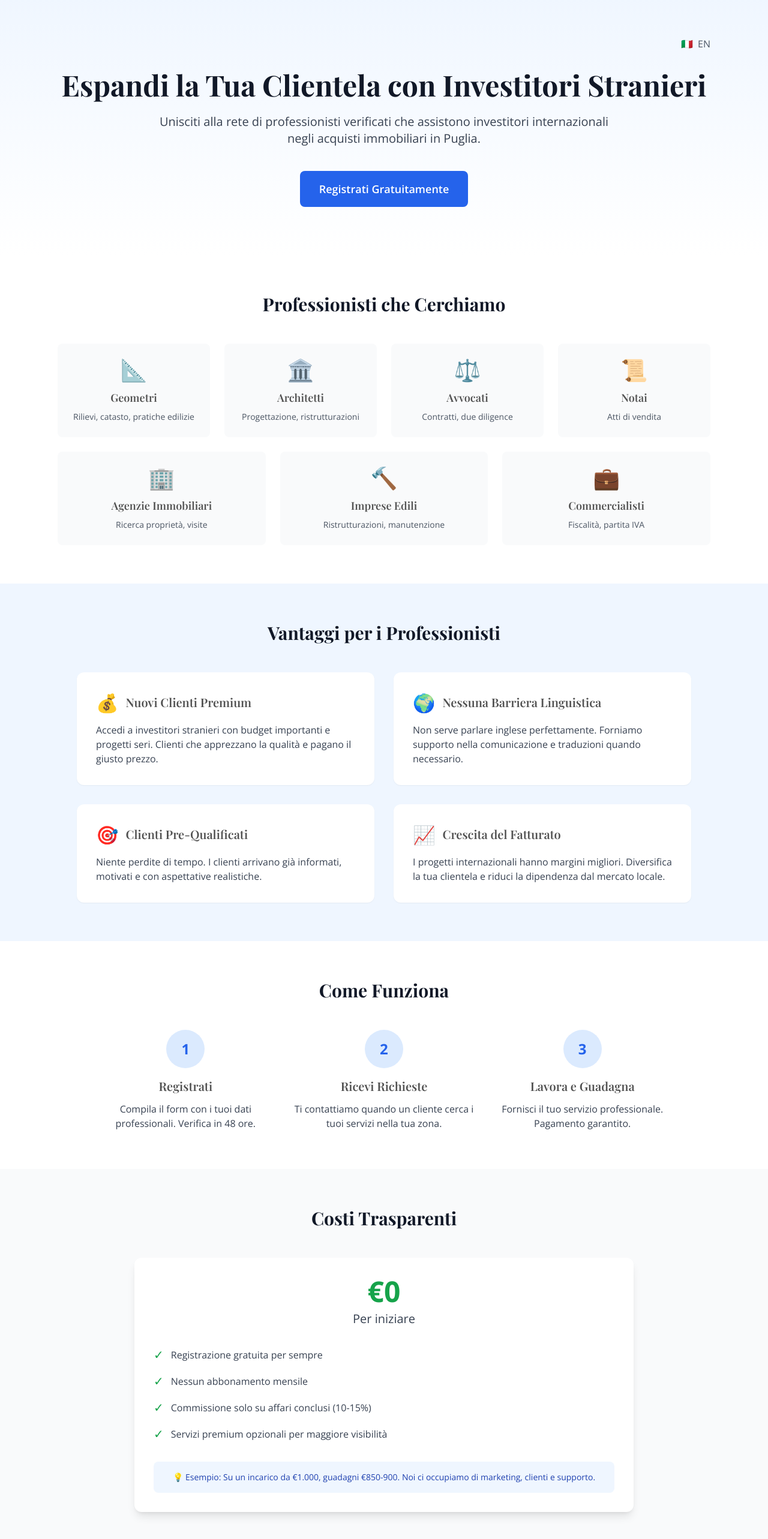
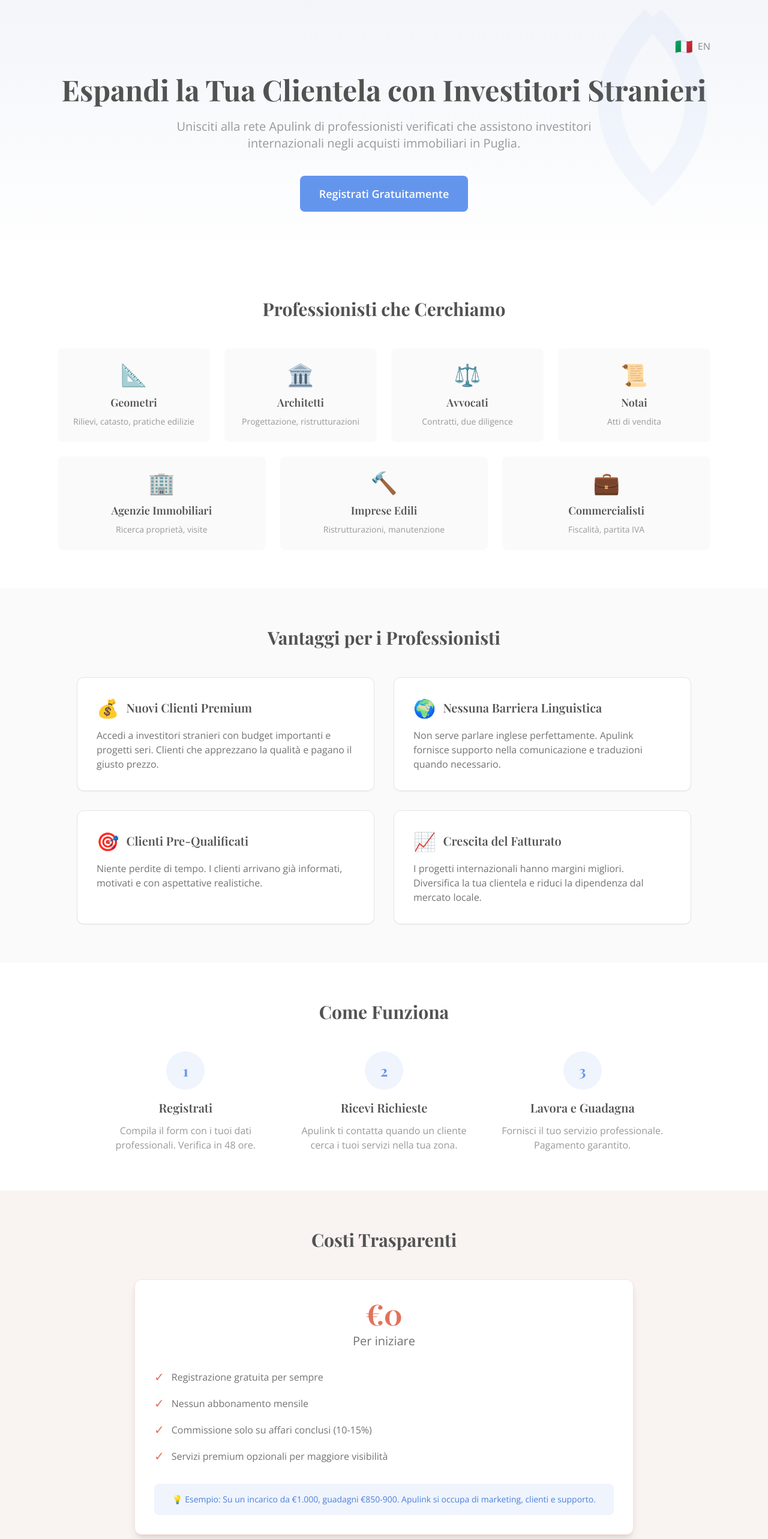
Before and after one commit to Geppix140269/PropertyProsDB, a Next.js app: page /professional in a window 1280 px wide. Shown: the part 100-2666 px from the top of the page at 60% size. Built offline with nearby package versions, Linux system fonts and the light colour scheme; a web font is replaced by a local one.

Commit message:
Update page.tsx

```diff
--- a/app/professional/page.tsx
+++ b/app/professional/page.tsx
@@ -8,33 +8,40 @@
   return (
     <>
       {/* Hero Section */}
-      <section className="bg-gradient-to-b from-blue-50 to-white py-20">
+      <section className="bg-gradient-to-b from-sea/5 to-white py-20 relative overflow-hidden">
+        {/* Decorative arch pattern */}
+        <div className="absolute top-0 right-0 w-96 h-96 opacity-5">
+          <svg viewBox="0 0 400 400" className="w-full h-full">
+            <path d="M200 50 Q 350 200 200 350 Q 50 200 200 50" fill="none" stroke="#6495ED" strokeWidth="40"/>
+          </svg>
+        </div>
+
         <div className="max-w-6xl mx-auto px-4 sm:px-6 lg:px-8">
           {/* Language Toggle */}
           <div className="flex justify-end mb-8">
             <button
               onClick={() => setLanguage(language === 'it' ? 'en' : 'it')}
-              className="flex items-center space-x-2 text-gray-600 hover:text-gray-900"
+              className="flex items-center space-x-2 text-stone-600 hover:text-sea font-medium"
             >
-              <span>{language === 'it' ? '🇮🇹' : '🇬🇧'}</span>
+              <span className="text-2xl">{language === 'it' ? '🇮🇹' : '🇬🇧'}</span>
               <span>{language === 'it' ? 'EN' : 'IT'}</span>
             </button>
           </div>
 
           <div className="text-center">
-            <h1 className="text-4xl md:text-5xl font-bold text-gray-900 mb-6">
+            <h1 className="font-playfair text-4xl md:text-5xl font-bold text-stone-800 mb-6">
               {language === 'it'
                 ? 'Espandi la Tua Clientela con Investitori Stranieri'
                 : 'Expand Your Client Base with Foreign Investors'
               }
             </h1>
-            <p className="text-xl text-gray-700 mb-10 max-w-3xl mx-auto">
+            <p className="text-xl text-stone-600 mb-10 max-w-3xl mx-auto">
               {language === 'it'
-                ? 'Unisciti alla rete di professionisti verificati che assistono investitori internazionali negli acquisti immobiliari in Puglia.'
-                : 'Join the network of verified professionals assisting international investors with property purchases in Puglia.'
+                ? 'Unisciti alla rete Apulink di professionisti verificati che assistono investitori internazionali negli acquisti immobiliari in Puglia.'
+                : 'Join the Apulink network of verified professionals assisting international investors with property purchases in Puglia.'
               }
             </p>
-            <button className="bg-blue-600 text-white px-8 py-4 rounded-lg font-semibold text-lg hover:bg-blue-700 transition-all duration-200">
+            <button className="bg-sea text-white px-8 py-4 rounded-lg font-semibold text-lg hover:bg-sea-dark transition-all duration-200">
               {language === 'it' ? 'Registrati Gratuitamente' : 'Register for Free'}
             </button>
           </div>
@@ -44,79 +51,79 @@
       {/* Who We Look For */}
       <section className="py-16 bg-white">
         <div className="max-w-6xl mx-auto px-4 sm:px-6 lg:px-8">
-          <h2 className="text-3xl font-bold text-center mb-12 text-gray-900">
+          <h2 className="font-playfair text-3xl font-bold text-center mb-12 text-stone-800">
             {language === 'it' ? 'Professionisti che Cerchiamo' : 'Professionals We Seek'}
           </h2>
 
           <div className="grid md:grid-cols-4 gap-6">
-            <div className="text-center p-6 bg-gray-50 rounded-lg">
+            <div className="text-center p-6 bg-stone-50 rounded-lg hover:bg-terracotta/5 transition-colors">
               <div className="text-4xl mb-3">📐</div>
-              <h3 className="font-semibold text-lg">
+              <h3 className="font-semibold text-lg text-stone-800">
                 {language === 'it' ? 'Geometri' : 'Surveyors'}
               </h3>
-              <p className="text-gray-600 text-sm mt-2">
+              <p className="text-stone-600 text-sm mt-2">
                 {language === 'it' ? 'Rilievi, catasto, pratiche edilizie' : 'Surveys, cadastre, building permits'}
               </p>
             </div>
 
-            <div className="text-center p-6 bg-gray-50 rounded-lg">
+            <div className="text-center p-6 bg-stone-50 rounded-lg hover:bg-terracotta/5 transition-colors">
               <div className="text-4xl mb-3">🏛️</div>
-              <h3 className="font-semibold text-lg">
+              <h3 className="font-semibold text-lg text-stone-800">
                 {language === 'it' ? 'Architetti' : 'Architects'}
               </h3>
-              <p className="text-gray-600 text-sm mt-2">
+              <p className="text-stone-600 text-sm mt-2">
                 {language === 'it' ? 'Progettazione, ristrutturazioni' : 'Design, renovations'}
               </p>
             </div>
 
-            <div className="text-center p-6 bg-gray-50 rounded-lg">
+            <div className="text-center p-6 bg-stone-50 rounded-lg hover:bg-terracotta/5 transition-colors">
               <div className="text-4xl mb-3">⚖️</div>
-              <h3 className="font-semibold text-lg">
+              <h3 className="font-semibold text-lg text-stone-800">
                 {language === 'it' ? 'Avvocati' : 'Lawyers'}
               </h3>
-              <p className="text-gray-600 text-sm mt-2">
+              <p className="text-stone-600 text-sm mt-2">
                 {language === 'it' ? 'Contratti, due diligence' : 'Contracts, due diligence'}
               </p>
             </div>
 
-            <div className="text-center p-6 bg-gray-50 rounded-lg">
+            <div className="text-center p-6 bg-stone-50 rounded-lg hover:bg-terracotta/5 transition-colors">
               <div className="text-4xl mb-3">📜</div>
-              <h3 className="font-semibold text-lg">
+              <h3 className="font-semibold text-lg text-stone-800">
                 {language === 'it' ? 'Notai' : 'Notaries'}
               </h3>
-              <p className="text-gray-600 text-sm mt-2">
+              <p className="text-stone-600 text-sm mt-2">
                 {language === 'it' ? 'Atti di vendita' : 'Sales deeds'}
               </p>
             </div>
           </div>
 
           <div className="grid md:grid-cols-3 gap-6 mt-6">
-            <div className="text-center p-6 bg-gray-50 rounded-lg">
+            <div className="text-center p-6 bg-stone-50 rounded-lg hover:bg-terracotta/5 transition-colors">
               <div className="text-4xl mb-3">🏢</div>
-              <h3 className="font-semibold text-lg">
+              <h3 className="font-semibold text-lg text-stone-800">
                 {language === 'it' ? 'Agenzie Immobiliari' : 'Real Estate Agencies'}
               </h3>
-              <p className="text-gray-600 text-sm mt-2">
+              <p className="text-stone-600 text-sm mt-2">
                 {language === 'it' ? 'Ricerca proprietà, visite' : 'Property search, viewings'}
               </p>
             </div>
 
-            <div className="text-center p-6 bg-gray-50 rounded-lg">
+            <div className="text-center p-6 bg-stone-50 rounded-lg hover:bg-terracotta/5 transition-colors">
               <div className="text-4xl mb-3">🔨</div>
-              <h3 className="font-semibold text-lg">
+              <h3 className="font-semibold text-lg text-stone-800">
                 {language === 'it' ? 'Imprese Edili' : 'Construction Companies'}
               </h3>
-              <p className="text-gray-600 text-sm mt-2">
+              <p className="text-stone-600 text-sm mt-2">
                 {language === 'it' ? 'Ristrutturazioni, manutenzione' : 'Renovations, maintenance'}
               </p>
             </div>
 
-            <div className="text-center p-6 bg-gray-50 rounded-lg">
+            <div className="text-center p-6 bg-stone-50 rounded-lg hover:bg-terracotta/5 transition-colors">
               <div className="text-4xl mb-3">💼</div>
-              <h3 className="font-semibold text-lg">
+              <h3 className="font-semibold text-lg text-stone-800">
                 {language === 'it' ? 'Commercialisti' : 'Accountants'}
               </h3>
-              <p className="text-gray-600 text-sm mt-2">
+              <p className="text-stone-600 text-sm mt-2">
                 {language === 'it' ? 'Fiscalità, partita IVA' : 'Tax matters, VAT'}
               </p>
             </div>
@@ -125,19 +132,19 @@
       </section>
 
       {/* Benefits */}
-      <section className="py-16 bg-blue-50">
+      <section className="py-16 bg-stone-50">
         <div className="max-w-6xl mx-auto px-4 sm:px-6 lg:px-8">
-          <h2 className="text-3xl font-bold text-center mb-12 text-gray-900">
+          <h2 className="font-playfair text-3xl font-bold text-center mb-12 text-stone-800">
             {language === 'it' ? 'Vantaggi per i Professionisti' : 'Benefits for Professionals'}
           </h2>
 
           <div className="grid md:grid-cols-2 gap-8 max-w-5xl mx-auto">
-            <div className="bg-white rounded-xl p-8 shadow-sm">
-              <h3 className="text-xl font-semibold mb-4 flex items-center">
-                <span className="text-3xl mr-3">💰</span>
+            <div className="bg-white rounded-xl p-8 shadow-sm border border-stone-200">
+              <h3 className="font-playfair text-xl font-semibold mb-4 flex items-center">
+                <span className="text-3xl mr-3 text-terracotta">💰</span>
                 {language === 'it' ? 'Nuovi Clienti Premium' : 'New Premium Clients'}
               </h3>
-              <p className="text-gray-700">
+              <p className="text-stone-700">
                 {language === 'it'
                   ? 'Accedi a investitori stranieri con budget importanti e progetti seri. Clienti che apprezzano la qualità e pagano il giusto prezzo.'
                   : 'Access foreign investors with significant budgets and serious projects. Clients who appreciate quality and pay fair prices.'
@@ -145,25 +152,25 @@
               </p>
             </div>
 
-            <div className="bg-white rounded-xl p-8 shadow-sm">
-              <h3 className="text-xl font-semibold mb-4 flex items-center">
-                <span className="text-3xl mr-3">🌍</span>
+            <div className="bg-white rounded-xl p-8 shadow-sm border border-stone-200">
+              <h3 className="font-playfair text-xl font-semibold mb-4 flex items-center">
+                <span className="text-3xl mr-3 text-sea">🌍</span>
                 {language === 'it' ? 'Nessuna Barriera Linguistica' : 'No Language Barriers'}
               </h3>
-              <p className="text-gray-700">
+              <p className="text-stone-700">
                 {language === 'it'
-                  ? 'Non serve parlare inglese perfettamente. Forniamo supporto nella comunicazione e traduzioni quando necessario.'
-                  : "You don't need perfect English. We provide communication support and translations when needed."
+                  ? 'Non serve parlare inglese perfettamente. Apulink fornisce supporto nella comunicazione e traduzioni quando necessario.'
+                  : "You don't need perfect English. Apulink provides communication support and translations when needed."
                 }
               </p>
             </div>
 
-            <div className="bg-white rounded-xl p-8 shadow-sm">
-              <h3 className="text-xl font-semibold mb-4 flex items-center">
-                <span className="text-3xl mr-3">🎯</span>
+            <div className="bg-white rounded-xl p-8 shadow-sm border border-stone-200">
+              <h3 className="font-playfair text-xl font-semibold mb-4 flex items-center">
+                <span className="text-3xl mr-3 text-olive">🎯</span>
                 {language === 'it' ? 'Clienti Pre-Qualificati' : 'Pre-Qualified Clients'}
               </h3>
-              <p className="text-gray-700">
+              <p className="text-stone-700">
                 {language === 'it'
                   ? 'Niente perdite di tempo. I clienti arrivano già informati, motivati e con aspettative realistiche.'
                   : 'No time wasters. Clients come already informed, motivated, and with realistic expectations.'
@@ -171,12 +178,12 @@
               </p>
             </div>
 
-            <div className="bg-white rounded-xl p-8 shadow-sm">
-              <h3 className="text-xl font-semibold mb-4 flex items-center">
-                <span className="text-3xl mr-3">📈</span>
+            <div className="bg-white rounded-xl p-8 shadow-sm border border-stone-200">
+              <h3 className="font-playfair text-xl font-semibold mb-4 flex items-center">
+                <span className="text-3xl mr-3 text-terracotta">📈</span>
                 {language === 'it' ? 'Crescita del Fatturato' : 'Revenue Growth'}
               </h3>
-              <p className="text-gray-700">
+              <p className="text-stone-700">
                 {language === 'it'
                   ? 'I progetti internazionali hanno margini migliori. Diversifica la tua clientela e riduci la dipendenza dal mercato locale.'
                   : 'International projects have better margins. Diversify your client base and reduce dependence on the local market.'
@@ -190,19 +197,19 @@
       {/* How It Works */}
       <section className="py-16 bg-white">
         <div className="max-w-5xl mx-auto px-4 sm:px-6 lg:px-8">
-          <h2 className="text-3xl font-bold text-center mb-12 text-gray-900">
+          <h2 className="font-playfair text-3xl font-bold text-center mb-12 text-stone-800">
             {language === 'it' ? 'Come Funziona' : 'How It Works'}
           </h2>
 
           <div className="grid md:grid-cols-3 gap-8">
             <div className="text-center">
-              <div className="bg-blue-100 text-blue-600 rounded-full w-16 h-16 flex items-center justify-center font-bold text-2xl mx-auto mb-4">
+              <div className="bg-sea/10 text-sea rounded-full w-16 h-16 flex items-center justify-center font-playfair font-bold text-2xl mx-auto mb-4">
                 1
               </div>
-              <h3 className="text-xl font-semibold mb-3">
+              <h3 className="font-playfair text-xl font-semibold mb-3">
                 {language === 'it' ? 'Registrati' : 'Register'}
               </h3>
-              <p className="text-gray-700">
+              <p className="text-stone-600">
                 {language === 'it'
                   ? 'Compila il form con i tuoi dati professionali. Verifica in 48 ore.'
                   : 'Fill the form with your professional details. Verification in 48 hours.'
@@ -211,28 +218,28 @@
             </div>
 
             <div className="text-center">
-              <div className="bg-blue-100 text-blue-600 rounded-full w-16 h-16 flex items-center justify-center font-bold text-2xl mx-auto mb-4">
+              <div className="bg-sea/10 text-sea rounded-full w-16 h-16 flex items-center justify-center font-playfair font-bold text-2xl mx-auto mb-4">
                 2
               </div>
-              <h3 className="text-xl font-semibold mb-3">
+              <h3 className="font-playfair text-xl font-semibold mb-3">
                 {language === 'it' ? 'Ricevi Richieste' : 'Receive Requests'}
               </h3>
-              <p className="text-gray-700">
+              <p className="text-stone-600">
                 {language === 'it'
-                  ? 'Ti contattiamo quando un cliente cerca i tuoi servizi nella tua zona.'
-                  : 'We contact you when a client needs your services in your area.'
+                  ? 'Apulink ti contatta quando un cliente cerca i tuoi servizi nella tua zona.'
+                  : 'Apulink contacts you when a client needs your services in your area.'
                 }
               </p>
             </div>
 
             <div className="text-center">
-              <div className="bg-blue-100 text-blue-600 rounded-full w-16 h-16 flex items-center justify-center font-bold text-2xl mx-auto mb-4">
+              <div className="bg-sea/10 text-sea rounded-full w-16 h-16 flex items-center justify-center font-playfair font-bold text-2xl mx-auto mb-4">
                 3
               </div>
-              <h3 className="text-xl font-semibold mb-3">
+              <h3 className="font-playfair text-xl font-semibold mb-3">
                 {language === 'it' ? 'Lavora e Guadagna' : 'Work and Earn'}
               </h3>
-              <p className="text-gray-700">
+              <p className="text-stone-600">
                 {language === 'it'
                   ? 'Fornisci il tuo servizio professionale. Pagamento garantito.'
                   : 'Provide your professional service. Payment guaranteed.'
@@ -244,24 +251,24 @@
       </section>
 
       {/* Pricing */}
-      <section className="py-16 bg-gray-50">
+      <section className="py-16 bg-terracotta/5">
         <div className="max-w-4xl mx-auto px-4 sm:px-6 lg:px-8">
-          <h2 className="text-3xl font-bold text-center mb-12 text-gray-900">
+          <h2 className="font-playfair text-3xl font-bold text-center mb-12 text-stone-800">
             {language === 'it' ? 'Costi Trasparenti' : 'Transparent Pricing'}
           </h2>
 
-          <div className="bg-white rounded-xl p-8 shadow-lg">
+          <div className="bg-white rounded-xl p-8 shadow-lg border border-terracotta/20">
             <div className="text-center mb-8">
-              <div className="text-5xl font-bold text-green-600 mb-2">€0</div>
-              <p className="text-xl text-gray-700">
+              <div className="font-playfair text-5xl font-bold text-terracotta mb-2">€0</div>
+              <p className="text-xl text-stone-700">
                 {language === 'it' ? 'Per iniziare' : 'To start'}
               </p>
             </div>
 
             <div className="space-y-4">
               <div className="flex items-center">
-                <span className="text-green-600 text-xl mr-3">✓</span>
-                <span className="text-gray-700">
+                <span className="text-terracotta text-xl mr-3">✓</span>
+                <span className="text-stone-700">
                   {language === 'it'
                     ? 'Registrazione gratuita per sempre'
                     : 'Free registration forever'
@@ -269,8 +276,8 @@
                 </span>
               </div>
               <div className="flex items-center">
-                <span className="text-green-600 text-xl mr-3">✓</span>
-                <span className="text-gray-700">
+                <span className="text-terracotta text-xl mr-3">✓</span>
+                <span className="text-stone-700">
                   {language === 'it'
                     ? 'Nessun abbonamento mensile'
                     : 'No monthly subscription'
@@ -278,8 +285,8 @@
                 </span>
               </div>
               <div className="flex items-center">
-                <span className="text-green-600 text-xl mr-3">✓</span>
-                <span className="text-gray-700">
+                <span className="text-terracotta text-xl mr-3">✓</span>
+                <span className="text-stone-700">
                   {language === 'it'
                     ? 'Commissione solo su affari conclusi (10-15%)'
                     : 'Commission only on closed deals (10-15%)'
@@ -287,8 +294,8 @@
                 </span>
               </div>
               <div className="flex items-center">
-                <span className="text-green-600 text-xl mr-3">✓</span>
-                <span className="text-gray-700">
+                <span className="text-terracotta text-xl mr-3">✓</span>
+                <span className="text-stone-700">
                   {language === 'it'
                     ? 'Servizi premium opzionali per maggiore visibilità'
                     : 'Optional premium services for increased visibility'
@@ -297,11 +304,11 @@
               </div>
             </div>
 
-            <div className="mt-8 p-4 bg-blue-50 rounded-lg">
-              <p className="text-sm text-blue-800 text-center">
+            <div className="mt-8 p-4 bg-sea/10 rounded-lg">
+              <p className="text-sm text-sea-dark text-center">
                 {language === 'it'
-                  ? '💡 Esempio: Su un incarico da €1.000, guadagni €850-900. Noi ci occupiamo di marketing, clienti e supporto.'
-                  : '💡 Example: On a €1,000 job, you earn €850-900. We handle marketing, clients, and support.'
+                  ? '💡 Esempio: Su un incarico da €1.000, guadagni €850-900. Apulink si occupa di marketing, clienti e supporto.'
+                  : '💡 Example: On a €1,000 job, you earn €850-900. Apulink handles marketing, clients, and support.'
                 }
               </p>
             </div>
@@ -312,50 +319,50 @@
       {/* Success Stories */}
       <section className="py-16 bg-white">
         <div className="max-w-5xl mx-auto px-4 sm:px-6 lg:px-8">
-          <h2 className="text-3xl font-bold text-center mb-12 text-gray-900">
+          <h2 className="font-playfair text-3xl font-bold text-center mb-12 text-stone-800">
             {language === 'it' ? 'Storie di Successo' : 'Success Stories'}
           </h2>
 
           <div className="grid md:grid-cols-2 gap-8">
-            <div className="bg-blue-50 rounded-xl p-6">
-              <p className="text-gray-700 mb-4 italic">
+            <div className="bg-stone-50 rounded-xl p-6">
+              <p className="text-stone-700 mb-4 italic">
                 {language === 'it'
-                  ? "Grazie a PropertyPros ho aumentato il mio fatturato del 40%. I clienti stranieri apprezzano la professionalità e pagano puntualmente."
-                  : "Thanks to PropertyPros, I increased my revenue by 40%. Foreign clients appreciate professionalism and pay on time."
+                  ? "Grazie ad Apulink ho aumentato il mio fatturato del 40%. I clienti stranieri apprezzano la professionalità e pagano puntualmente."
+                  : "Thanks to Apulink, I increased my revenue by 40%. Foreign clients appreciate professionalism and pay on time."
                 }
               </p>
-              <p className="font-semibold">- Marco R., Geometra (Lecce)</p>
+              <p className="font-semibold text-stone-800">- Marco R., Geometra (Lecce)</p>
             </div>
 
-            <div className="bg-blue-50 rounded-xl p-6">
-              <p className="text-gray-700 mb-4 italic">
+            <div className="bg-stone-50 rounded-xl p-6">
+              <p className="text-stone-700 mb-4 italic">
                 {language === 'it'
-                  ? "Non parlo inglese ma questo non è un problema. Il team mi supporta nella comunicazione e i clienti sono sempre soddisfatti."
-                  : "I don't speak English but it's not a problem. The team supports me with communication and clients are always satisfied."
+                  ? "Non parlo inglese ma questo non è un problema. Apulink mi supporta nella comunicazione e i clienti sono sempre soddisfatti."
+                  : "I don't speak English but it's not a problem. Apulink supports me with communication and clients are always satisfied."
                 }
               </p>
-              <p className="font-semibold">- Anna M., Architetto (Bari)</p>
+              <p className="font-semibold text-stone-800">- Anna M., Architetto (Bari)</p>
             </div>
           </div>
         </div>
       </section>
 
       {/* CTA */}
-      <section className="py-20 bg-blue-600 text-white">
+      <section className="py-20 bg-sea text-white">
         <div className="max-w-4xl mx-auto px-4 sm:px-6 lg:px-8 text-center">
-          <h2 className="text-3xl font-bold mb-6">
+          <h2 className="font-playfair text-3xl font-bold mb-6">
             {language === 'it'
-              ? 'Unisciti alla Rete di Professionisti'
-              : 'Join the Professional Network'
+              ? 'Unisciti alla Rete Apulink'
+              : 'Join the Apulink Network'
             }
           </h2>
-          <p className="text-xl mb-8 text-blue-100">
+          <p className="text-xl mb-8 text-sea-light">
             {language === 'it'
               ? 'Registrazione in 5 minuti. Approvazione in 48 ore. Nuovi clienti in una settimana.'
               : '5-minute registration. 48-hour approval. New clients within a week.'
             }
           </p>
-          <button className="bg-white text-blue-600 px-10 py-4 rounded-lg font-bold text-lg hover:bg-gray-100 transition-all duration-200">
+          <button className="bg-white text-sea px-10 py-4 rounded-lg font-bold text-lg hover:bg-stone-100 transition-all duration-200">
             {language === 'it' ? 'Registrati Ora' : 'Register Now'}
           </button>
         </div>
```
